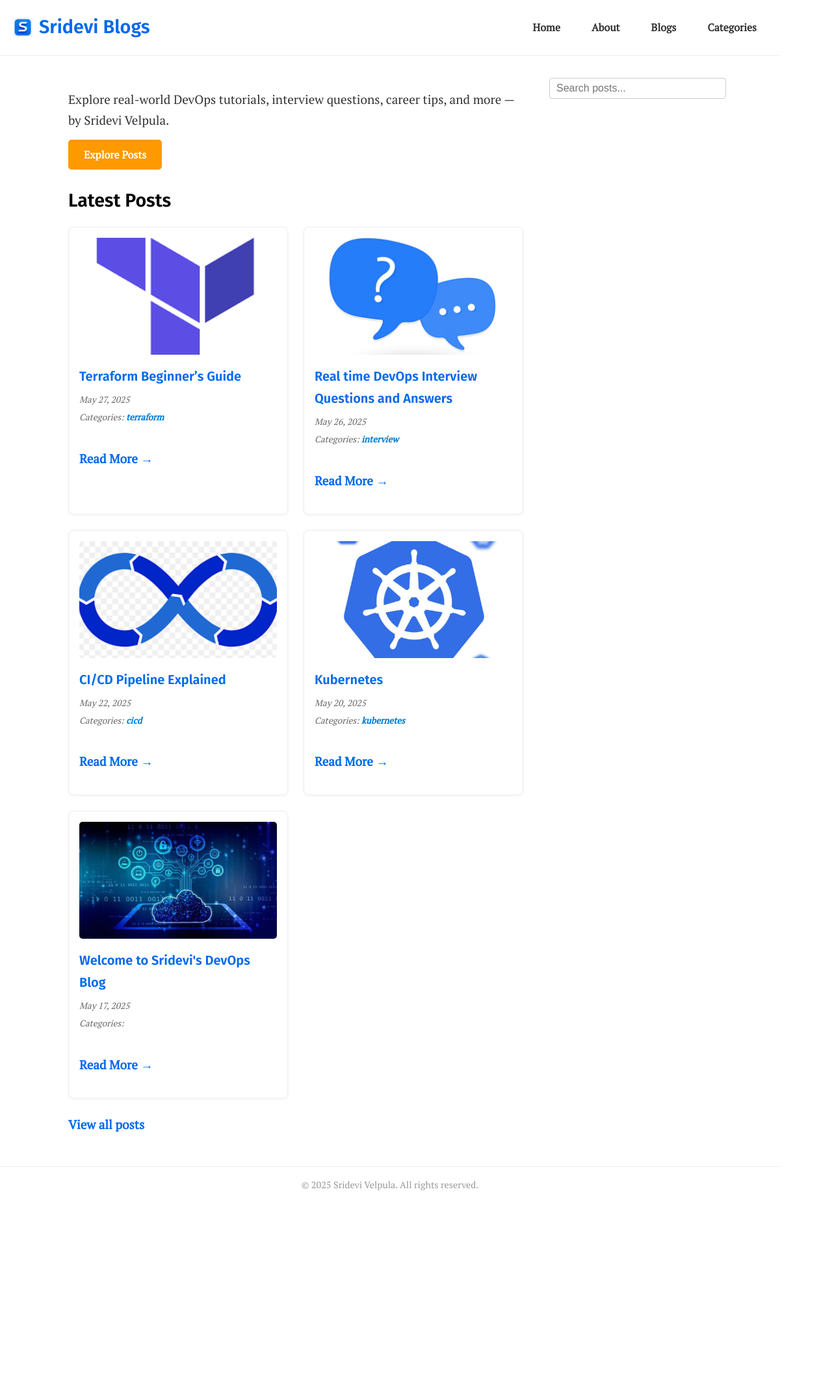
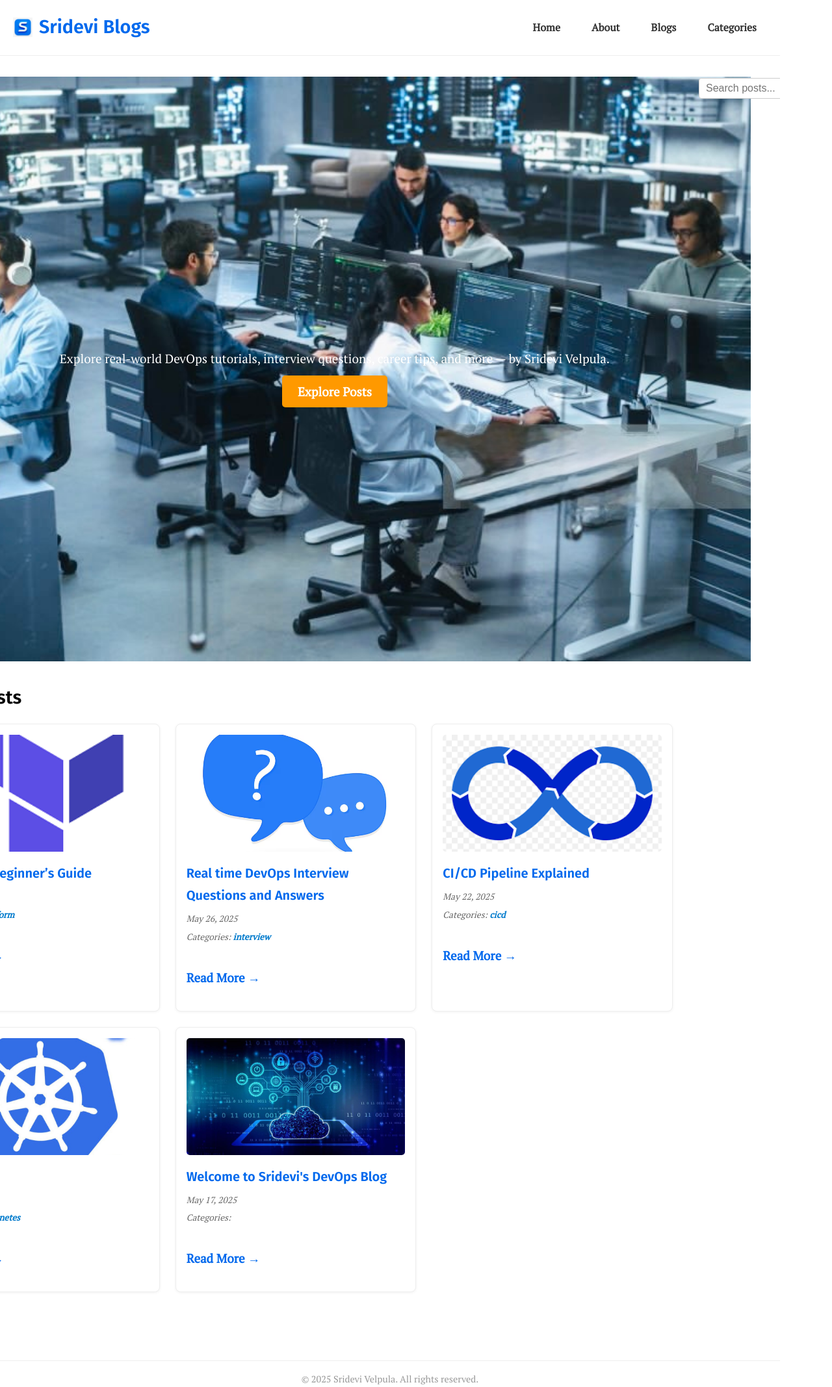
Before and after one commit to srideviblogs/srideviblogs.github.io, a Jekyll site: the page built from index.md, in a window 1280 px wide. Shown: the whole page at 65% size. Built offline with Jekyll 4.4.1, drawn with Linux system fonts in a browser that asks for light colours; before the commit the page ends 1837 px from its top, so only the background shows below that.

Commit message:
Update custom.css

```diff
--- a/assets/css/custom.css
+++ b/assets/css/custom.css
@@ -592,35 +592,40 @@ header.site-header {
 }
 
 /* HERO SECTION - CLEAN SLATE */
-/* Fullscreen Hero Layout */
-.full-hero {
+/* RESET BODY AND HTML */
+html, body {
+  margin: 0;
+  padding: 0;
+  width: 100%;
+  overflow-x: hidden;
+}
+
+/* HERO SECTION FULL SCREEN */
+#hero-section {
+  height: 100vh;
   width: 100vw;
-  height: 100vh;
   background-image: url('/assets/images/hero-bg.jpg');
-  background-size: cover;
   background-position: center;
   background-repeat: no-repeat;
+  background-size: cover;
   display: flex;
+  justify-content: center;
   align-items: center;
-  justify-content: center;
   position: relative;
-  margin: 0;
-  padding: 0;
   overflow: hidden;
   z-index: 0;
-  margin-top: 3rem;
 }
 
-/* Inner Content Centered */
-.hero-inner {
-  z-index: 1;
+/* HERO TEXT */
+.hero-content {
+  color: white;
   text-align: center;
-  color: white;
   padding: 2rem;
   max-width: 90%;
+  z-index: 1;
 }
 
-/* Button Styling */
+/* HERO BUTTON */
 .hero-btn {
   margin-top: 1.5rem;
   padding: 0.75rem 1.5rem;
@@ -628,7 +633,7 @@ header.site-header {
   color: white;
   text-decoration: none;
   border-radius: 5px;
-  font-size: 1rem;
+  font-weight: 600;
   transition: background-color 0.3s ease;
 }
 
@@ -636,10 +641,10 @@ header.site-header {
   background-color: #e68900;
 }
 
-/* Global Reset */
-html, body {
-  margin: 0;
-  padding: 0;
-  width: 100%;
-  overflow-x: hidden;
+/* OPTIONAL: Remove max-width from containers that might restrict width */
+.wrapper, .page-content, .site-main, #main {
+  max-width: 100% !important;
+  width: 100% !important;
+  margin: 0 !important;
+  padding: 0 !important;
 }
```
